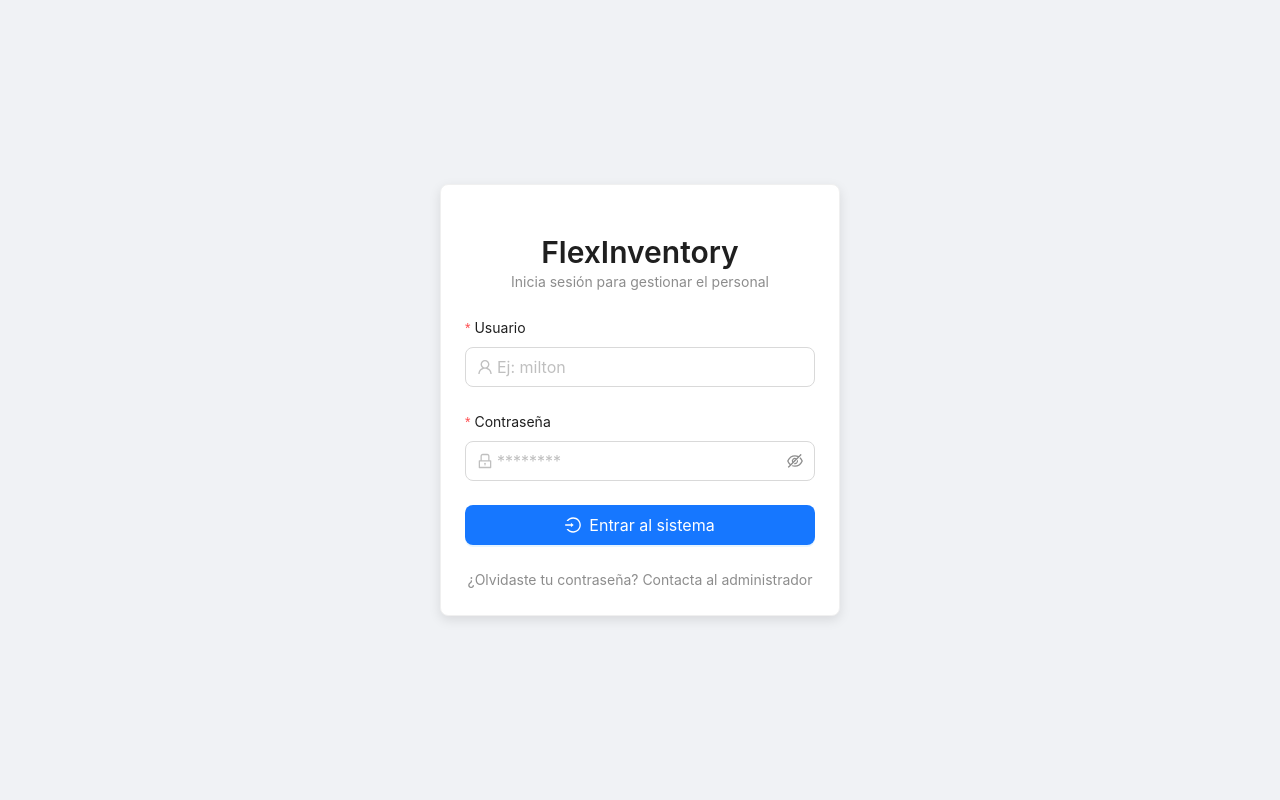
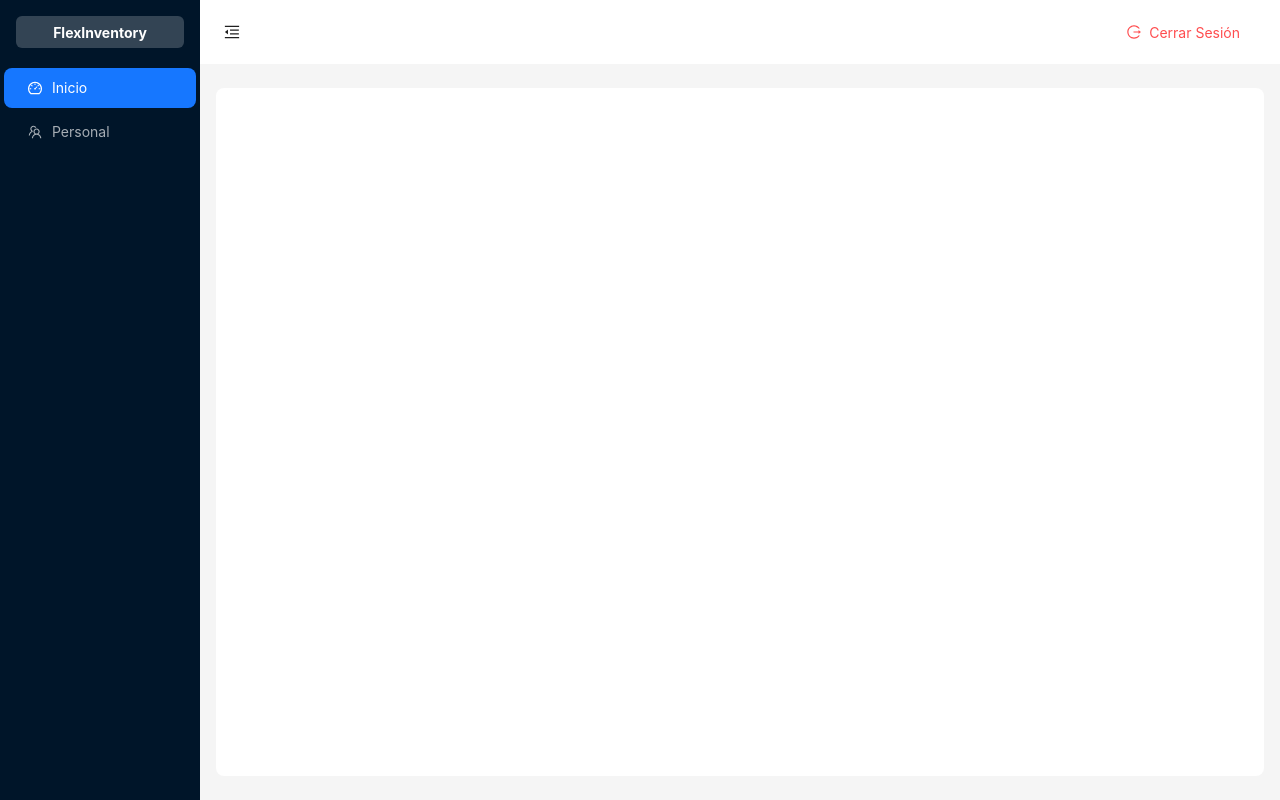
Before and after one commit to Borhamus/FlexInventory, a React (Vite) app in the folder frontend/: page /dashboard in a window 1280 px wide. Before the commit this address led to /. Built offline with nearby package versions, Linux system fonts and the light colour scheme; sample sign-in values are in the browser's storage.

Commit message:
WIP: se añaden nuevas paginas y se añaden algunas nuevas funcionalidades

```diff
--- /dev/null
+++ b/frontend/src/api/inventory.service.ts
@@ -0,0 +1,21 @@
+import api from './axios.config';
+
+export interface Inventario {
+  id: number;
+  nombre: string;
+  atributos: Record<string, any>;
+  creado_en: string;
+  actualizado_en: string;
+}
+
+export const inventoryService = {
+  getInventario: async (id: number): Promise<Inventario> => {
+    // El interceptor de axios debería manejar el token,
+    // pero para este prototipo lo pasamos manualmente si prefieres
+    const token = localStorage.getItem('token');
+    const response = await api.get(`/inventarios/${id}`, {
+      headers: { Authorization: `Bearer ${token}` }
+    });
+    return response.data;
+  },
+};
--- /dev/null
+++ b/frontend/src/components/MainLayout.tsx
@@ -0,0 +1,82 @@
+import React, { useState } from 'react';
+import { Layout, Menu, Button, theme, Typography } from 'antd';
+import {
+  UserOutlined,
+  LogoutOutlined,
+  MenuFoldOutlined,
+  MenuUnfoldOutlined,
+  DashboardOutlined,
+  TeamOutlined,
+} from '@ant-design/icons';
+import { Outlet, useNavigate, useLocation } from 'react-router-dom';
+
+const { Header, Sider, Content } = Layout;
+const { Title } = Typography;
+
+const MainLayout: React.FC = () => {
+  const [collapsed, setCollapsed] = useState(false);
+  const navigate = useNavigate();
+  const location = useLocation();
+
+  const {
+    token: { colorBgContainer, borderRadiusLG },
+  } = theme.useToken();
+
+  const handleLogout = () => {
+    localStorage.removeItem('token');
+    navigate('/');
+  };
+
+  return (
+    <Layout style={{ minHeight: '100vh' }}>
+      <Sider trigger={null} collapsible collapsed={collapsed} theme="dark">
+        <div style={{ height: 32, margin: 16, background: 'rgba(255, 255, 255, 0.2)', borderRadius: 6, display: 'flex', alignItems: 'center', justifyContent: 'center' }}>
+          <span style={{ color: 'white', fontWeight: 'bold' }}>{collapsed ? 'FI' : 'FlexInventory'}</span>
+        </div>
+        <Menu
+          theme="dark"
+          mode="inline"
+          defaultSelectedKeys={[location.pathname]}
+          onClick={({ key }) => navigate(key)}
+          items={[
+            { key: '/dashboard', icon: <DashboardOutlined />, label: 'Inicio' },
+            { key: '/dashboard/usuarios', icon: <TeamOutlined />, label: 'Personal' },
+          ]}
+        />
+      </Sider>
+      <Layout>
+        <Header style={{ padding: 0, background: colorBgContainer, display: 'flex', alignItems: 'center', justifyContent: 'space-between', paddingRight: 24 }}>
+          <Button
+            type="text"
+            icon={collapsed ? <MenuUnfoldOutlined /> : <MenuFoldOutlined />}
+            onClick={() => setCollapsed(!collapsed)}
+            style={{ fontSize: '16px', width: 64, height: 64 }}
+          />
+          <Button
+            type="link"
+            danger
+            icon={<LogoutOutlined />}
+            onClick={handleLogout}
+          >
+            Cerrar Sesión
+          </Button>
+        </Header>
+        <Content
+          style={{
+            margin: '24px 16px',
+            padding: 24,
+            minHeight: 280,
+            background: colorBgContainer,
+            borderRadius: borderRadiusLG,
+            overflow: 'initial'
+          }}
+        >
+          {/* Aquí es donde React Router inyectará las páginas hijas */}
+          <Outlet />
+        </Content>
+      </Layout>
+    </Layout>
+  );
+};
+
+export default MainLayout;
--- /dev/null
+++ b/frontend/src/hooks/useInventory.ts
@@ -0,0 +1,9 @@
+import { useQuery } from '@tanstack/react-query';
+import { inventoryService } from '../api/inventory.service';
+
+export const useInventory = (id: number) => {
+  return useQuery({
+    queryKey: ['inventory', id],
+    queryFn: () => inventoryService.getInventario(id),
+  });
+};
--- /dev/null
+++ b/frontend/src/pages/InventoryPage.tsx
@@ -0,0 +1,70 @@
+import React from 'react';
+import { useInventory } from '../hooks/useInventory';
+import dayjs from 'dayjs'; // Antd recomienda dayjs para fechas
+import { Alert, Card, Spin, Table, Tag, Typography } from 'antd';
+
+const { Title } = Typography;
+
+const InventoryPage: React.FC = () => {
+  // Hardcodeamos el ID 1 por ahora como en tu curl
+  const { data, isLoading, error } = useInventory(1);
+
+  if (isLoading) return <Spin size="large" style={{ display: 'block', margin: '100px auto' }} />;
+  if (error) return <Alert message="Error" description="No se pudo cargar el inventario" type="error" showIcon />;
+
+  // --- LÓGICA DE COLUMNAS DINÁMICAS ---
+  const dynamicColumns = [
+    {
+      title: 'ID',
+      dataIndex: 'id',
+      key: 'id',
+      width: 70,
+    },
+    {
+      title: 'Nombre',
+      dataIndex: 'nombre',
+      key: 'nombre',
+      render: (text: string) => <a>{text}</a>,
+    },
+  ];
+
+  // Agregamos una columna por cada atributo dinámico (color, talle, etc)
+  if (data?.atributos) {
+    Object.keys(data.atributos).forEach((key) => {
+      dynamicColumns.push({
+        title: key.toUpperCase(),
+        dataIndex: ['atributos', key], // Acceso a objeto anidado
+        key: key,
+        render: (value: any) => value || <Tag color="default">N/A</Tag>,
+      });
+    });
+  }
+
+  dynamicColumns.push({
+    title: 'Creado el',
+    dataIndex: 'creado_en',
+    key: 'creado_en',
+    render: (date: string) => dayjs(date).format('DD/MM/YYYY HH:mm'),
+  });
+
+  return (
+    <Card>
+      <div style={{ marginBottom: 16, display: 'flex', justifyContent: 'space-between', alignItems: 'center' }}>
+        <Title level={3} style={{ margin: 0 }}>
+          Inventario: {data?.nombre}
+        </Title>
+        <Tag color="blue">ID: {data?.id}</Tag>
+      </div>
+
+      <Table
+        columns={dynamicColumns}
+        dataSource={data ? [data] : []} // El API devuelve un objeto, Table espera un array
+        rowKey="id"
+        pagination={false}
+        bordered
+      />
+    </Card>
+  );
+};
+
+export default InventoryPage;
--- a/frontend/src/routes/routes.config.tsx
+++ b/frontend/src/routes/routes.config.tsx
@@ -1,21 +1,8 @@
 import { Navigate, type RouteObject } from 'react-router-dom';
 import LoginPage from '../pages/LoginPage';
 import ProtectedRoute from './ProtectedRoute';
-
-// Simulamos la página de usuarios (luego la haremos real con Antd Table)
-const UsuariosPage = () => {
-  const handleLogout = () => {
-    localStorage.removeItem('token');
-    window.location.reload(); // Recargamos para que el router detecte que ya no hay token
-  };
-
-  return (
-    <div style={{ padding: 50 }}>
-      <h1>Panel de Usuarios</h1>
-      <button onClick={handleLogout}>Cerrar Sesión</button>
-    </div>
-  );
-};
+import MainLayout from '../components/MainLayout';
+import InventoryPage from '../pages/InventoryPage';
 
 export const routes: RouteObject[] = [
   {
@@ -23,12 +10,19 @@ export const routes: RouteObject[] = [
     element: <LoginPage />,
   },
   {
-    path: '/dashboard/usuarios',
+    path: '/dashboard',
     element: (
       <ProtectedRoute>
-        <UsuariosPage />
+        <MainLayout />
       </ProtectedRoute>
     ),
+    children: [
+      {
+        path: 'usuarios',
+        element: <InventoryPage />,
+      },
+      // Puedes agregar más sub-rutas aquí: asistencia, reportes, etc.
+    ],
   },
   {
     path: '*',
```
